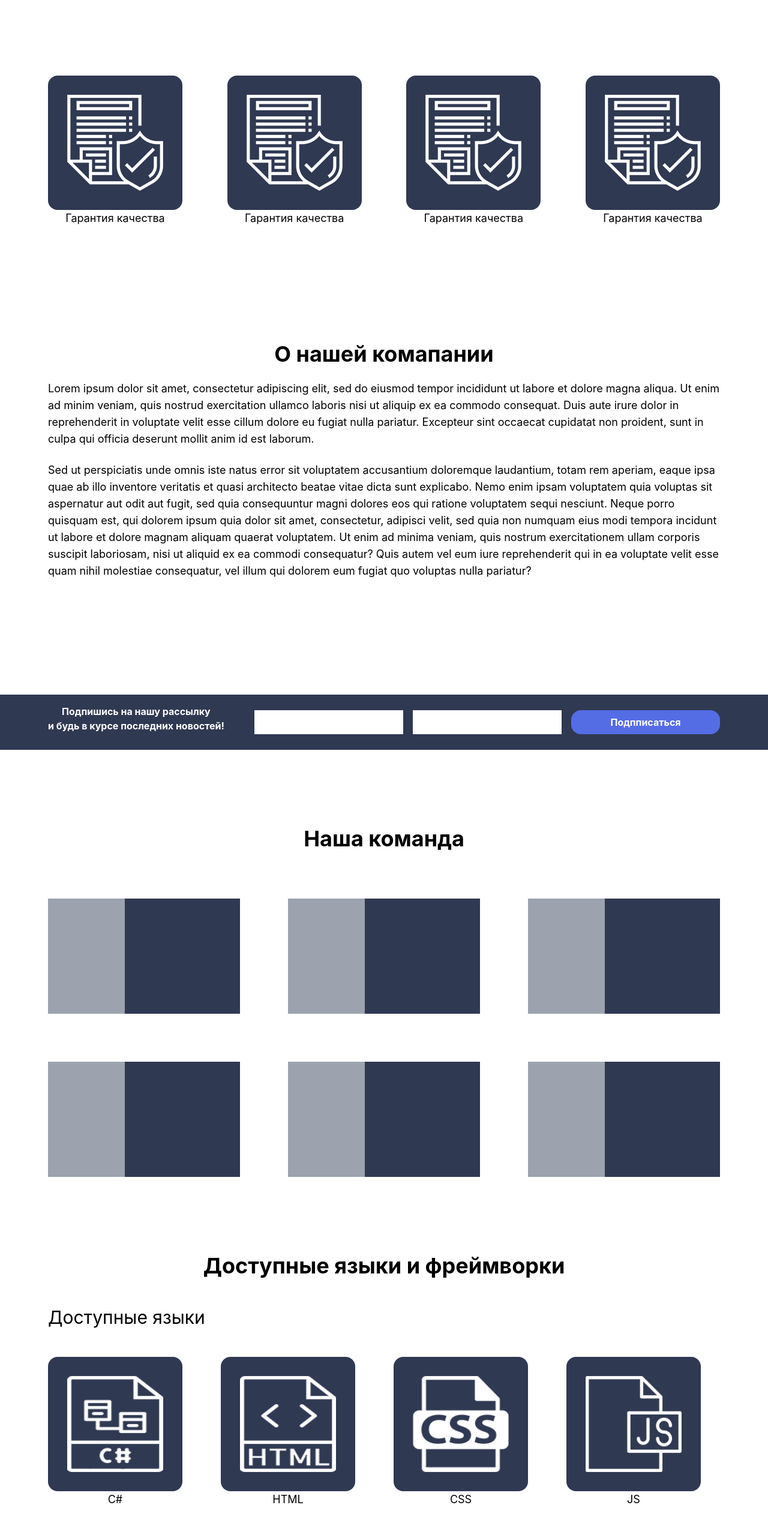
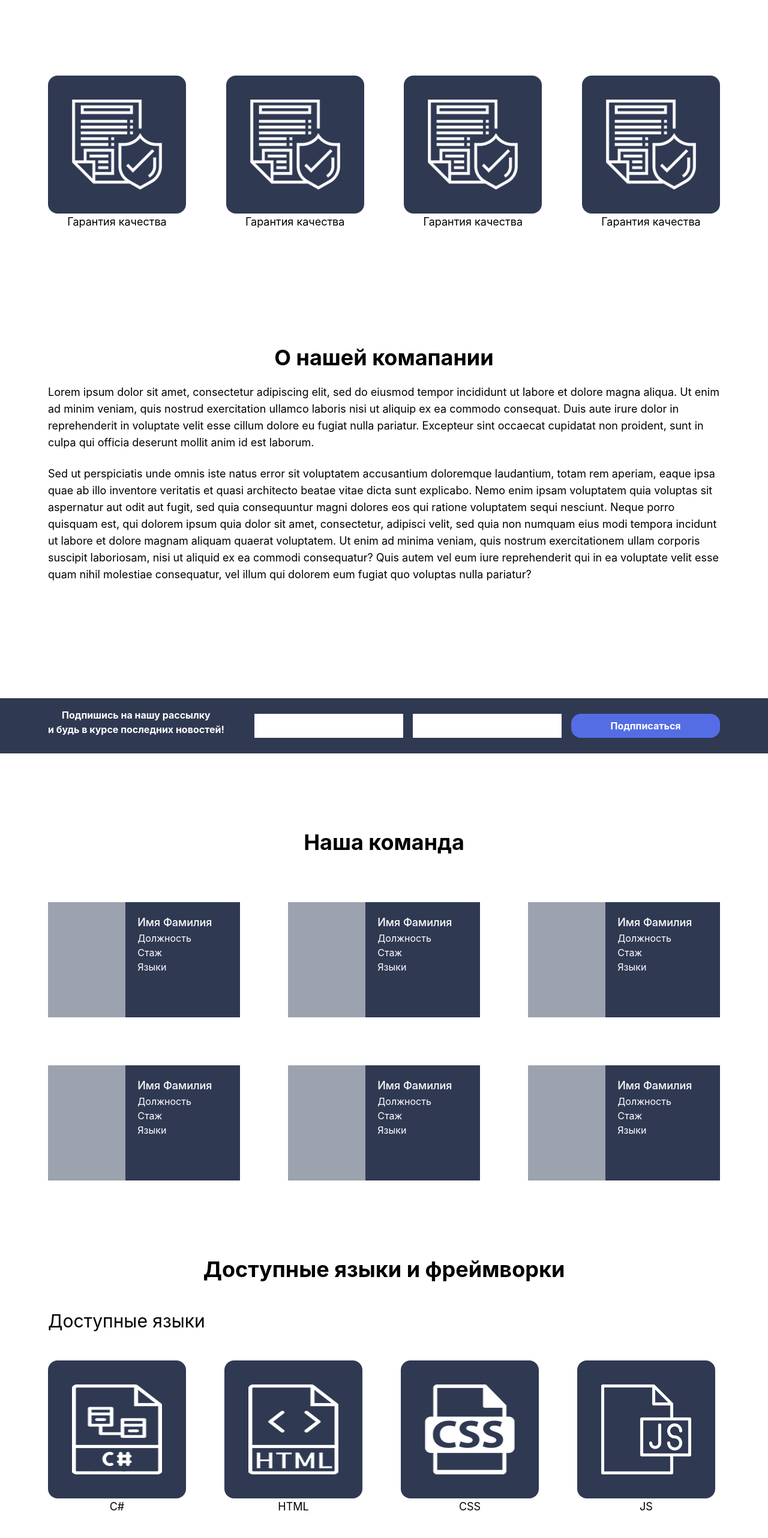
Before and after one commit to zvshka/fantastic-waffle, a Next.js app: page / in a window 1280 px wide. Shown: the part 1002-3566 px from the top of the page at 60% size. Built offline with nearby package versions, Linux system fonts and the light colour scheme.

Commit message:
done main page

```diff
--- a/components/Home/AdvantagesCard.js
+++ b/components/Home/AdvantagesCard.js
@@ -4,8 +4,8 @@ const AdvantagesCard = ({image, text}) => {
     return (
         <>
             <div className="flex flex-col">
-                <div className="bg-primary flex p-8 rounded-2xl">
-                    <Image src={image} width={160} height={160} alt={""}/>
+                <div className="bg-primary flex p-10 rounded-2xl">
+                    <Image src={image} width={150} height={150} alt={""}/>
                 </div>
                 <p className="text-center text-lg">{text}</p>
             </div>
--- a/components/Home/LanguageCard.js
+++ b/components/Home/LanguageCard.js
@@ -4,8 +4,8 @@ export const LanguageCard = ({image, text}) => {
     return (
         <>
             <div className="flex flex-col">
-                <div className="bg-primary flex p-8 rounded-2xl">
-                    <Image src={image} width={160} height={160} alt={""}/>
+                <div className="bg-primary flex p-10 rounded-2xl">
+                    <Image src={image} width={150} height={150} alt={""}/>
                 </div>
                 <p className="text-center text-lg">{text}</p>
             </div>
--- a/components/Home/TeamCard.js
+++ b/components/Home/TeamCard.js
@@ -1,11 +1,14 @@
 export const TeamCard = () => {
     return <>
-        <div className="bg-primary w-80 h-48">
-            <div className="bg-gray-400 w-2/5 h-full">
-
-            </div>
-            <div>
-
+        <div className="bg-primary w-80 h-48 flex">
+            <div className="bg-gray-400 w-9/12 h-full"/>
+            <div className="p-5 justify-center w-full">
+                <p className="text-white text-lg font-medium">Имя Фамилия</p>
+                <ul className="text-white">
+                    <li>Должность</li>
+                    <li>Стаж</li>
+                    <li>Языки</li>
+                </ul>
             </div>
         </div>
     </>
--- a/pages/index.js
+++ b/pages/index.js
@@ -16,7 +16,7 @@ export default function Home() {
     return (
         <Layout>
             <section id="home">
-                <div className="flex items-center justify-center h-full flex-col background h-screen">
+                <div className="flex items-center justify-center flex-col background h-screen">
                 </div>
                 <div className="bg-text">
                     <h2 className="text-4xl font-bold text-white">Fantastic Waffle</h2>
```
